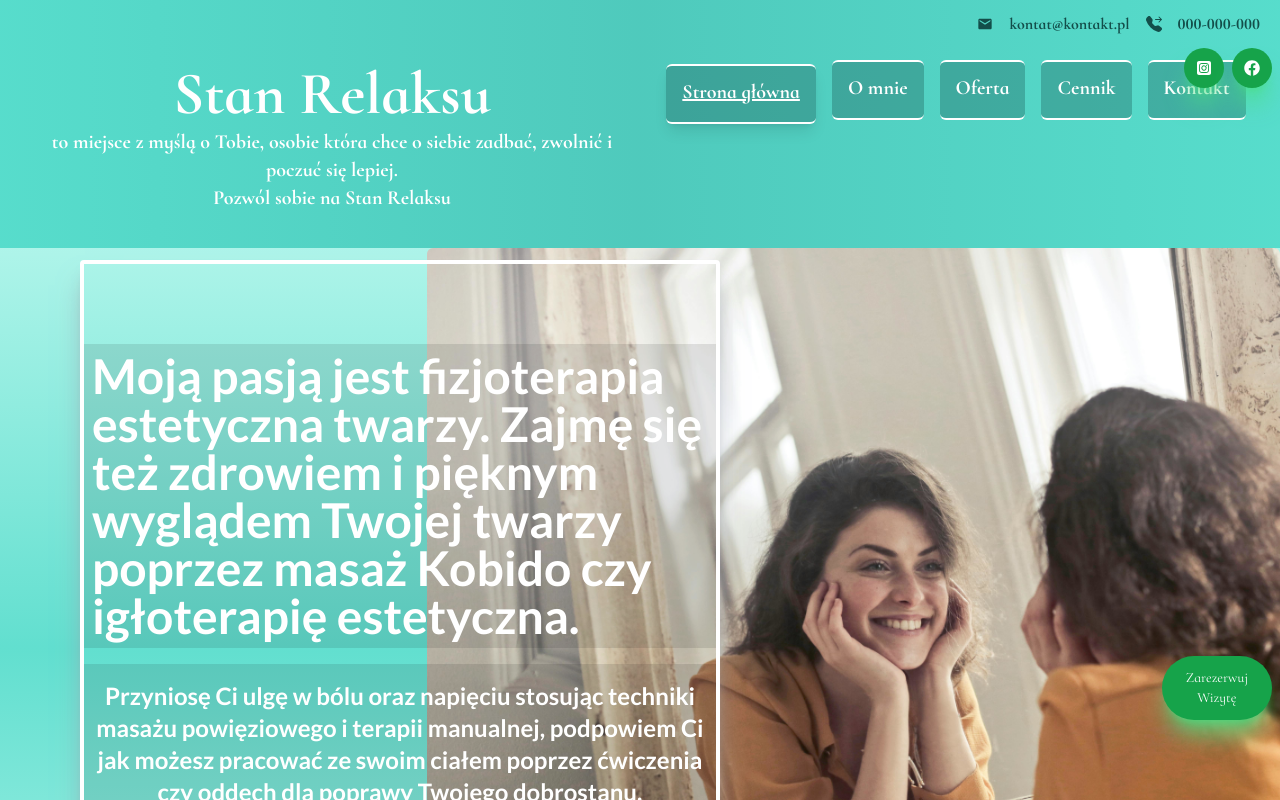
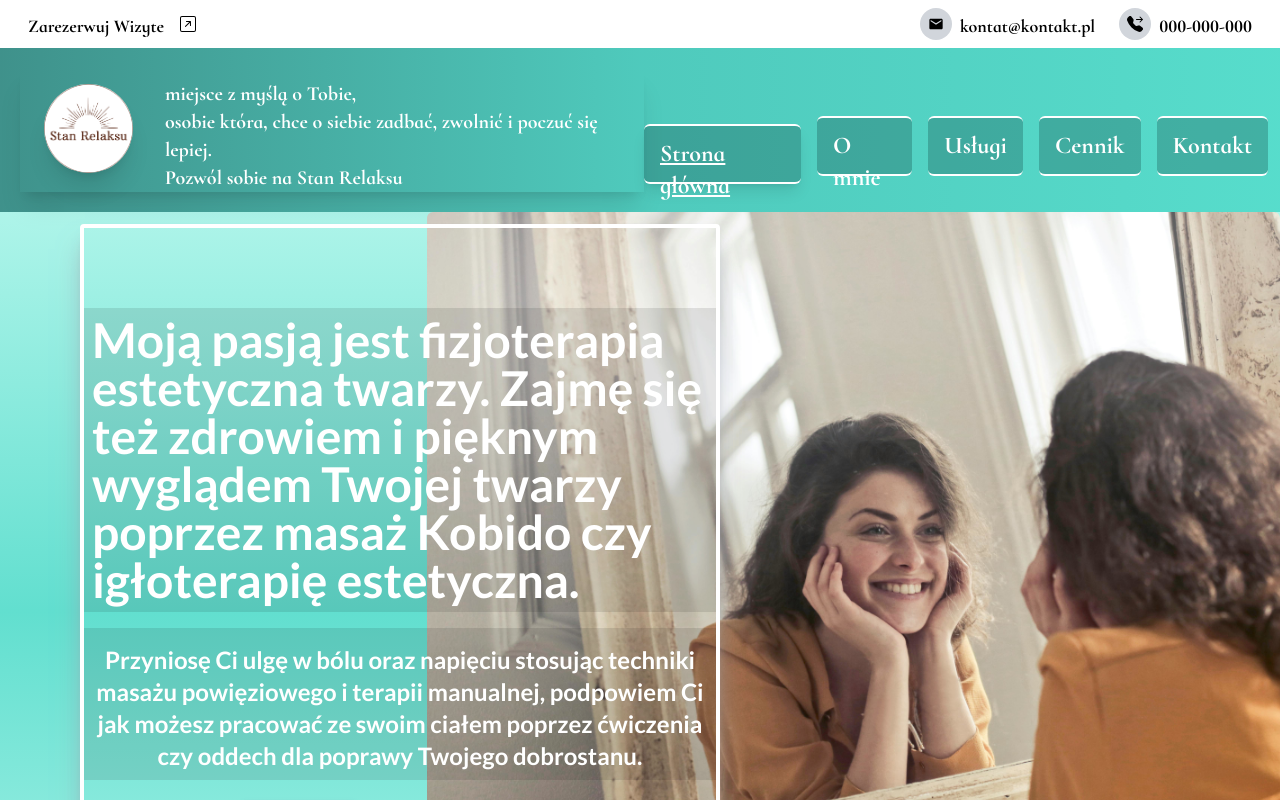
Before and after one commit to PiotrRegulski/stan-relaksu, a Next.js app: page / in a window 1280 px wide. Shown: the top 800 px of the page. Built offline with nearby package versions, Linux system fonts and the light colour scheme.

Commit message:
headers fix

```diff
--- a/src/components/homepage/Contact.tsx
+++ b/src/components/homepage/Contact.tsx
@@ -28,7 +28,7 @@ const Contact = () => {
   }
   return (
     <div className="w-[100%] mx-auto">
-      <PageHeader>Skontaktuj się</PageHeader>
+      <PageHeader id={"kontakt"}>Skontaktuj się</PageHeader>
       <div
         className="grid md:grid-cols-1
         gap-4  items-center my-12 md:mx-4 text-[#333] "
--- /dev/null
+++ b/src/components/layout/InfoBar.tsx
@@ -0,0 +1,63 @@
+"use client";
+import React from "react";
+import Link from "next/link";
+import { MdEmail } from "react-icons/md";
+import { BsFillTelephoneForwardFill } from "react-icons/bs";
+import { BsArrowUpRightSquare } from "react-icons/bs";
+const InfoBar = () => {
+  return (
+    <div className=" hidden lg:flex   font-semibold text-md  px-4 min-w-max py-2 ">
+      <div className="flex justify-between w-full text-lg ">
+        <div>
+          <ul>
+            <li>
+              <Link
+                href="https://booksy.com/"
+                target="_blank"
+                rel="noopener noreferrer"
+                className=" fixed z-20 flex flex-row px-3  gap-2 bg-white rounded-xl"
+              >
+                <span className="pt-1 ">Zarezerwuj Wizyte </span>
+                <span className=" p-2">
+                  <BsArrowUpRightSquare className="w-4 h-4" />
+                </span>
+              </Link>
+            </li>
+          </ul>
+        </div>
+        <div>
+          <ul className=" flex flex-row">
+            <li>
+              <Link
+                href={"mailto:contact@pathpicstales.com"}
+                target="_blank"
+                rel="noopener noreferrer"
+                className=" flex flex-row px-3  gap-2 "
+              >
+                <span className="bg-gray-300 rounded-full p-2">
+                  <MdEmail className="w-4 h-4" />
+                </span>
+                <span className="pt-1">kontat@kontakt.pl</span>
+              </Link>
+            </li>
+            <li>
+              <Link
+                href={"885987321"}
+                target="_blank"
+                rel="noopener noreferrer"
+                className=" flex flex-row px-3  gap-2 "
+              >
+                <span className="bg-gray-300 rounded-full p-2">
+                  <BsFillTelephoneForwardFill className=" w-4 h-4" />
+                </span>
+                <span className="pt-1">000-000-000</span>
+              </Link>
+            </li>
+          </ul>
+        </div>
+      </div>
+    </div>
+  );
+};
+
+export default InfoBar;
--- a/src/components/layout/Logo.tsx
+++ b/src/components/layout/Logo.tsx
@@ -1,14 +1,15 @@
 import React from "react";
 import Image from "next/image";
+import logo  from"./public/logo-stan-relaksu-kolo.png"
 const Logo = () => {
   return (
-    <div className=" flex w-full justify-center">
+    <div className="grid-element">
       {" "}
       <Image
         src="/logo-stan-relaksu-kolo.png"
-        width={150}
-        height={125}
-        className=""
+        width={93}
+        height={93}
+        className="bg-white rounded-full shadow-xl"
         alt="Screenshots of the dashboard project showing desktop version"
         priority={true}
       />
--- a/src/components/layout/MainHeader.tsx
+++ b/src/components/layout/MainHeader.tsx
@@ -1,15 +1,10 @@
 "use client";
 import React from "react";
 import { CormorantInfant } from "@/components/fonts";
-import { useState, useCallback } from "react";
-import HamburgerIcon from "@/components/layout/HamburgerIcon";
-import Link from "next/link";
-import { MdEmail } from "react-icons/md";
-import { FaSquareInstagram } from "react-icons/fa6";
-import { BsFillTelephoneForwardFill } from "react-icons/bs";
-import { FaFacebook } from "react-icons/fa";
+
 import Navbar from "./Navbar";
 import NavbarMobile from "./NavbarMobile";
+import InfoBar from "./InfoBar";
 
 const MainHeader = () => {
   // const [isOpen, setIsOpen] = useState(false);
@@ -17,21 +12,20 @@ const MainHeader = () => {
 
   return (
     <div className="relative">
+      <InfoBar/>
       <header
-        className={`${CormorantInfant.className}flex flex-col justify-center bg-gradient-to-r from-teal-400/80 via-teal-500/75 to-teal-400/80  py-1 px-1`}
+        className={`${CormorantInfant.className}flex flex-col justify-center bg-gradient-to-r from-teal-700/80 via-teal-500/75 to-teal-400/80  py-1 px-1`}
       >
+
         <NavbarMobile />
         <div className="flex lg:gap-24 ">
           <div
             className={`${CormorantInfant.className} hidden sm:flex w-screen  px-4`}
           >
             <Navbar />
-
           </div>
         </div>
-
       </header>
-
     </div>
   );
 };
--- a/src/components/layout/MobileNavLinks.tsx
+++ b/src/components/layout/MobileNavLinks.tsx
@@ -15,7 +15,7 @@ const MobileNavLinks = () => {
   return (
     <>
       {links.map((link) => (
-        <li className=" " key={link.href}>
+        <li className="" key={link.href}>
           <Link
             href={link.href}
             className=" flex justify-center px-1 py-1 text-xl  text-white w-full hover:border-y-2 hover:border-white"
--- a/src/components/layout/NavLinks.tsx
+++ b/src/components/layout/NavLinks.tsx
@@ -1,20 +1,30 @@
-"use client"
+"use client";
 import Link from "next/link";
 import React from "react";
 import { usePathname } from "next/navigation";
 const links = [
   { href: "/", label: "Strona główna" },
   { href: "/about", label: "O mnie" },
-  { href: "/offer", label: "Oferta" },
+  { href: "/offer", label: "Usługi" },
   { href: "/prices", label: "Cennik" },
   { href: "/contact", label: "Kontakt" },
 ];
 const NavLinks = () => {
-    const pathname= usePathname();
+  const pathname = usePathname();
   return (
     <>
       {links.map((link) => (
-        <Link href={link.href} key={link.href} className={` text-white font-bold lg:text-xl border-y-2 rounded-md border-white lg:px-4 lg:py-2 lg:pt-3 px-1 py-1 bg-teal-950/25 h-[2.5em] lg:h-[3em]  ${pathname === link.href ? "px-2 border-y-2 border-amber-400 shadow-lg text-gray-900 font-bold underline mt-1":" hover:border-y-2 hover:border-black hover:shadow-lg"}`}>{link.label}</Link>
+        <Link
+          href={link.href}
+          key={link.href}
+          className={` text-white font-bold lg:text-2xl border-y-2 rounded-md border-white lg:px-4 pt-3  bg-teal-950/25 h-[2.5em] lg:h-[2.5em]  ${
+            pathname === link.href
+              ? "px-2 border-y-2 border-amber-400 shadow-lg text-gray-900 font-bold underline mt-2"
+              : " hover:border-y-2 hover:border-black hover:shadow-lg"
+          }`}
+        >
+          {link.label}
+        </Link>
       ))}
     </>
   );
--- a/src/components/layout/Navbar.tsx
+++ b/src/components/layout/Navbar.tsx
@@ -6,21 +6,25 @@ import Link from "next/link";
 const Navbar = () => {
   return (
     <nav className="w-screen  flex pt-4 lg:py-4  ">
-      <div className=" flex basis-1/2  flex-col  ">
-        <h1 className=" mx-auto font-semibold lg:text-6xl text-3xl leading-none text-white pt-2 lg:pt-1">
-          <Link href={"/"}>Stan Relaksu</Link>{" "}
+      <div className=" flex basis-1/2  flex-row shadow-xl ">
+        <Link href={"/"} className="mx-4 my-4 ml-6">
+          <Logo />
+        </Link>
+
+        <h1 className=" font-semibold lg:text-xl text-sm leading-none px-4  pt-3 text-white   ">
+          miejsce z myślą o Tobie,<br></br>
+          osobie która, chce o siebie zadbać, zwolnić i poczuć się lepiej.
+          <br></br>Pozwól sobie na Stan Relaksu
         </h1>
-        <p className="mx-auto text-center font-semibold lg:text-xl text-sm leading-none text-white p-4 lg:pt-1 ">
-          to miejsce z myślą o Tobie, osobie która chce o siebie zadbać, zwolnić
-          i poczuć się lepiej.<br></br>Pozwól sobie na Stan Relaksu</p>
       </div>
 
       <div className=" flex  basis-1/2 justify-center  ">
-        {" "}
-        <ul className="flex gap-4">
-          <NavLinks />
-        </ul>
-      </div>
+
+          <ul className="flex gap-4 pt-12 ">
+            <NavLinks />
+          </ul>
+        </div>
+
     </nav>
   );
 };
--- a/src/components/layout/NavbarMobile.tsx
+++ b/src/components/layout/NavbarMobile.tsx
@@ -4,11 +4,11 @@ import { CormorantInfant } from "@/components/fonts";
 import Link from "next/link";
 import { useState, useCallback } from "react";
 import HamburgerIcon from "@/components/layout/HamburgerIcon";
-import { MdEmail } from "react-icons/md";
 import { FaSquareInstagram } from "react-icons/fa6";
 import { BsFillTelephoneForwardFill } from "react-icons/bs";
 import { FaFacebook } from "react-icons/fa";
 import MobileNavLinks from "./MobileNavLinks";
+import Logo from "./Logo";
 const NavbarMobile = () => {
   const [isOpen, setIsOpen] = useState(false);
   const toggleMenu = useCallback(() => setIsOpen(!isOpen), [isOpen]);
@@ -20,30 +20,22 @@ const NavbarMobile = () => {
             <HamburgerIcon />
           </button>
           <div className="w-screen">
-            {" "}
-            <h1 className=" mx-auto font-semibold lg:text-4xl text-3xl leading-none text-white pt-4 lg:pt-1 text-center ">
-              <Link href={"/"}>Stan Relaksu</Link>{" "}
+            <div>
+              <Link href={"/"}>
+                <div className="flex justify-center">
+                  <Logo />
+                </div>
+              </Link>
+            </div>
+            <h1 className=" mx-4  lg:mx-auto font-semibold text-sm leading-none text-center text-white pt-3 ">
+              miejsce z myślą o Tobie,<br></br>
+              osobie która, chce o siebie zadbać, zwolnić i poczuć się lepiej.
+              <br></br>Pozwól sobie na <strong>Stan Relaksu</strong>
             </h1>
-            <p className=" mx-4  lg:mx-auto font-semibold lg:text-sm text-sm leading-none text-center text-white pt-1 ">
-              to miejsce z myślą o Tobie, osobie która chce o siebie zadbać,
-              zwolnić i poczuć się lepiej
-            </p>
           </div>
         </div>
-        <div className=" hidden lg:flex  w-screen font-semibold text-md justify-end px-4 min-w-max py-2">
-          <ul className="flex gap-4 text-teal-900">
-            <li className="pt-1">
-              <MdEmail className="w-4 h-4" />
-            </li>
-            <li> kontat@kontakt.pl</li>
-            <li className="pt-1">
-              <BsFillTelephoneForwardFill className=" w-4 h-4" />
-            </li>
-            <li> 000-000-000</li>
-          </ul>
-        </div>
 
-        <div className=" fixed top-2 sm:top-10 right-2 z-20 ">
+        <div className="md:hidden fixed top-2 sm:top-10 right-2 z-20 ">
           <button className=" lg:hidden   rounded-full bg-green-600 py-3 px-3 text-white shadow-xl shadow-green-400/75 transition-transform duration-200 ease-in-out hover:scale-[1.09]">
             <Link href="tel:885987321 ">
               <BsFillTelephoneForwardFill className="text-right" />
@@ -68,7 +60,7 @@ const NavbarMobile = () => {
             </Link>
           </button>
         </div>
-        <div className="fixed bottom-20 right-2 z-20">
+        <div className="md:hidden fixed bottom-20 right-2 z-20">
           <button className="animate-fadeIn mt-8 inline-flex items-center justify-center rounded-full bg-green-600 py-3 px-6  font-dm text-sm font-medium text-white shadow-xl shadow-green-400/75 transition-transform duration-400  hover:scale-[1.02]">
             <Link
               href="https://booksy.com/"
```
Also changed, not shown: public/logo-stan-relaksu-kolo.png.
